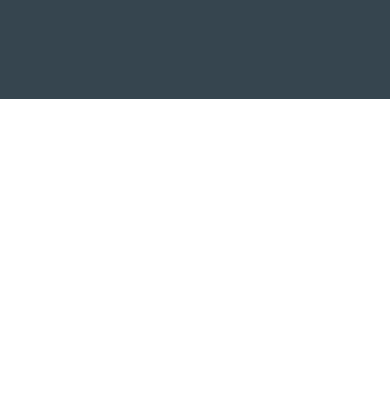
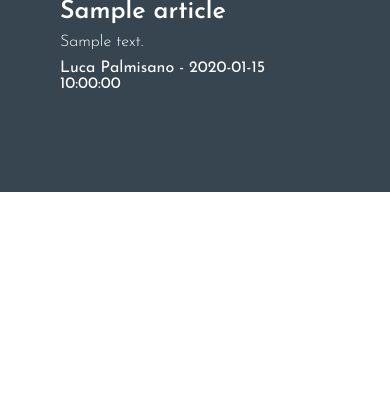
Before and after one commit to Lucino772/lucapalmi.com, a Flask app: template backend/templates/blog.html in a window 390 px wide; the page is wider, and only the part inside the window is pictured. Shown: the part 375-795 px from the top of that part. Run offline with Flask 2, Linux system fonts and the light colour scheme; the template is opened without the code that fills it: most values are stand-ins (such as "Sample title", 1, 10 or a date in 2020); parts of the project's set-up code (start-up, migrations or seed data) failed here and were passed over.

Commit message:
Blog: responsive design fix

```diff
--- a/backend/static/css/blog.css
+++ b/backend/static/css/blog.css
@@ -45,6 +45,13 @@ header img {
   border-radius: 50%;
 }
 
+@media only screen and (max-width: 720px) {
+  header img {
+    width: 75px;
+    height: 75px;
+  }
+}
+
 .articles {
   position: relative;
   width: 100%;
@@ -83,10 +90,28 @@ article {
           align-items: center;
 }
 
+@media only screen and (max-width: 720px) {
+  article {
+    -webkit-box-orient: vertical;
+    -webkit-box-direction: normal;
+        -ms-flex-direction: column;
+            flex-direction: column;
+    width: 300px;
+    height: auto;
+  }
+}
+
 article .article__thumbnail {
   position: relative;
   width: 40%;
   height: 100%;
+}
+
+@media only screen and (max-width: 720px) {
+  article .article__thumbnail {
+    width: 100%;
+    height: 230px;
+  }
 }
 
 article .article__thumbnail img {
@@ -121,12 +146,14 @@ article .article__content {
 }
 
 article .article__content h2, article .article__content a {
+  width: 100%;
   color: white;
   text-decoration: none;
   font-size: 30px;
 }
 
 article .article__content p {
+  width: 100%;
   font-size: 20px;
   line-height: normal;
   color: white;
@@ -137,6 +164,28 @@ article .article__content p:last-child {
   font-weight: 400;
 }
 
+@media only screen and (max-width: 720px) {
+  article .article__content {
+    width: 100%;
+    height: auto;
+    padding: 0 15px;
+    -webkit-box-pack: start;
+        -ms-flex-pack: start;
+            justify-content: flex-start;
+    -webkit-box-align: center;
+        -ms-flex-align: center;
+            align-items: center;
+    margin-top: 15px;
+  }
+  article .article__content h2, article .article__content a {
+    font-size: 25px;
+  }
+  article .article__content p {
+    font-size: 16px;
+    margin-top: 10px;
+  }
+}
+
 article:first-child {
   margin-top: 0;
 }
--- a/backend/static/scss/blog.scss
+++ b/backend/static/scss/blog.scss
@@ -20,6 +20,11 @@ header {
 
         object-fit: cover;
         border-radius: 50%;
+
+        @media only screen and (max-width: 720px) {
+            width: 75px;
+            height: 75px;
+        }
     }
 }
 
@@ -49,10 +54,21 @@ article {
     justify-content: center;
     align-items: center;
 
+    @media only screen and (max-width: 720px) {
+        flex-direction: column;
+        width: 300px;
+        height: auto;
+    }
+
     .article__thumbnail {
         position: relative;
         width: 40%;
         height: 100%;
+
+        @media only screen and (max-width: 720px) {
+            width: 100%;
+            height: 230px;
+        }
 
         img {
             position: absolute;
@@ -78,12 +94,14 @@ article {
         align-items: flex-start;
 
         h2,a {
+            width: 100%;
             color: white;
             text-decoration: none;
             font-size: 30px;
         }
 
         p {
+            width: 100%;
             font-size: 20px;
             line-height: normal;
             color: white;
@@ -93,6 +111,24 @@ article {
         p:last-child {
             font-weight: 400;
         }
+
+        @media only screen and (max-width: 720px) {
+            width: 100%;
+            height: auto;
+            padding: 0 15px;
+            justify-content: flex-start;
+            align-items: center;
+            margin-top: 15px;
+
+            h2,a {
+                font-size: 25px;
+            }
+
+            p {
+                font-size: 16px;
+                margin-top: 10px;
+            }
+        }
     }
 }
 
--- a/backend/templates/blog.html
+++ b/backend/templates/blog.html
@@ -39,7 +39,7 @@
                     <img src="https://images.unsplash.com/photo-1522199755839-a2bacb67c546?ixid=MXwxMjA3fDB8MHxzZWFyY2h8Mnx8YmxvZ3xlbnwwfHwwfA%3D%3D&ixlib=rb-1.2.1&auto=format&fit=crop&w=1296&q=60" alt="blog image">
                 </div>
                 <div class="article__content">
-                    <h2><a href="">{{ article.title }}</a></h2>
+                    <h2><a href="{{ url_for('routes.article',id=article.id,_external=True) }}">{{ article.title }}</a></h2>
                     <p>{{ article.content[:200]|safe }}</p>
                     <p>Luca Palmisano - {{ article.created_at }}</p>
                 </div>
```
Also changed, not shown: 1 other file.
